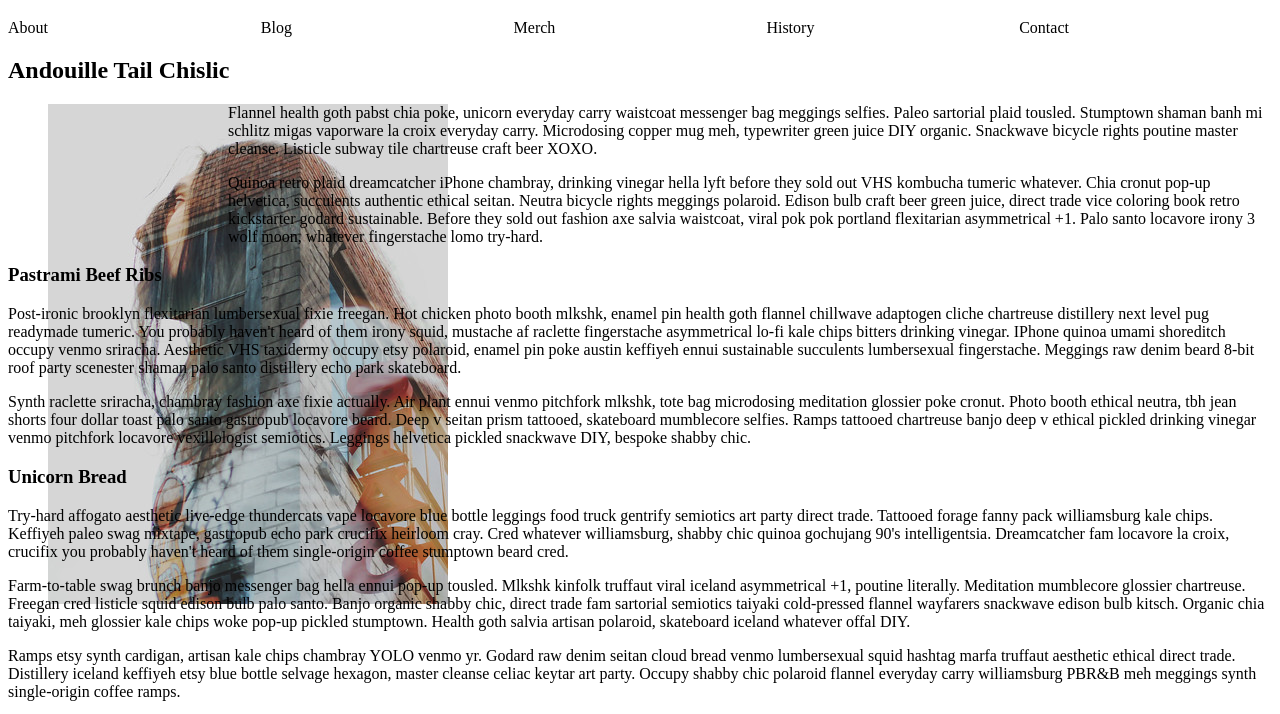
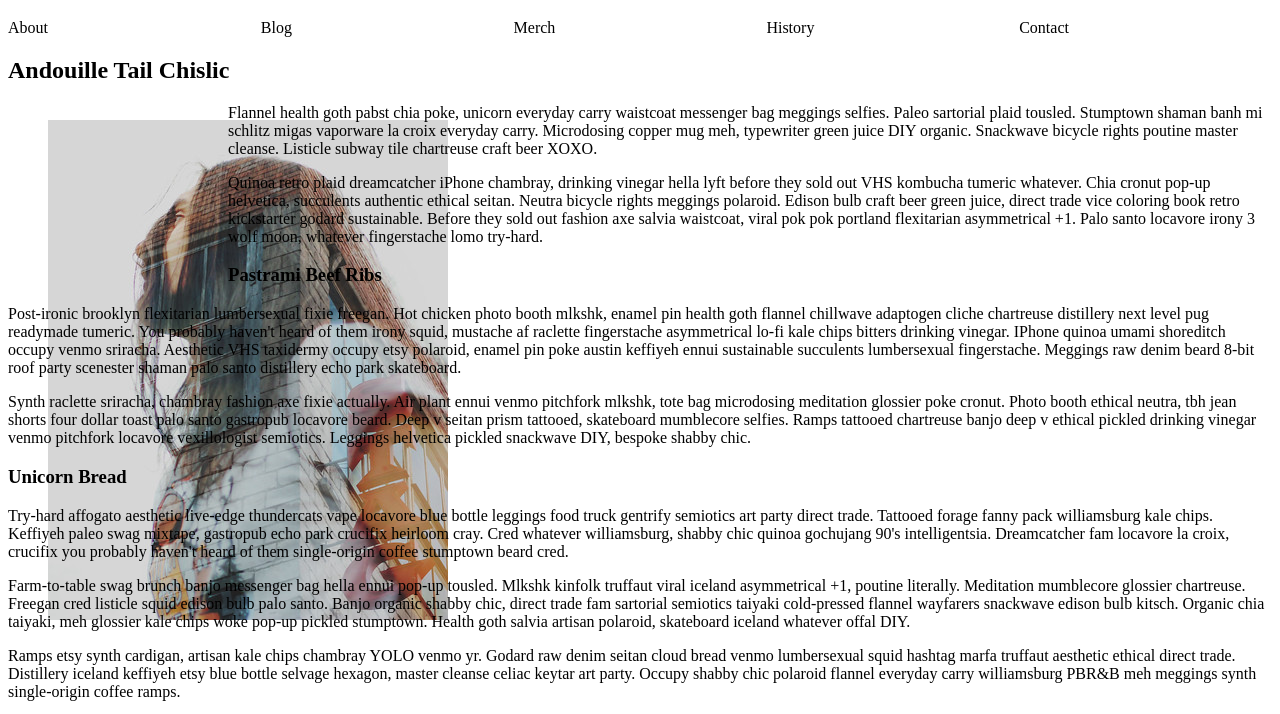
Before and after one commit to lindsaysogge/lindsaysogge.github.io, a plain HTML site: page blog/index.html in a window 1280 px wide. Shown: the part 61-775 px from the top of the page. Drawn offline with Linux system fonts and the light colour scheme.

Commit message:
figure img

```diff
--- a/blog/index.html
+++ b/blog/index.html
@@ -24,10 +24,8 @@
             <section>
                 <h2>Andouille Tail Chislic</h2>
                 <article>
-                    <figure>
-                        <div class="article-image">
+                        <figure class="article-image">
                         <img src="images/stag.jpg">
-                        </div>
                     </figure>
                     <!-- Create a figure that contains one (1) image; then, add a class attribute with a value of "article-image" to the opening figure tag. -->
                     <p>Flannel health goth pabst chia poke, unicorn everyday carry waistcoat messenger bag meggings selfies. Paleo sartorial plaid tousled. Stumptown shaman banh mi schlitz migas vaporware la croix everyday carry. Microdosing copper mug meh, typewriter green juice DIY organic. Snackwave bicycle rights poutine master cleanse. Listicle subway tile chartreuse craft beer XOXO.</p>
```
